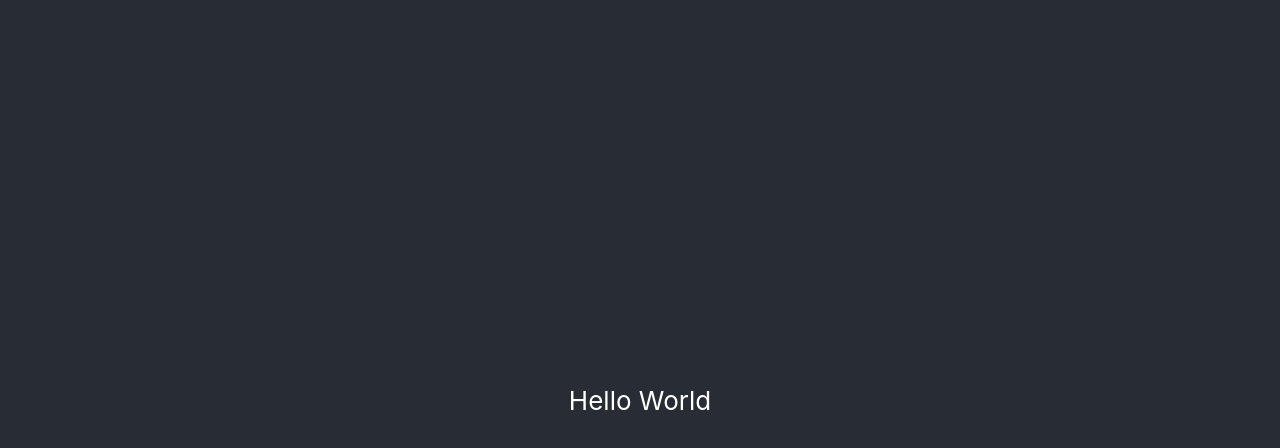
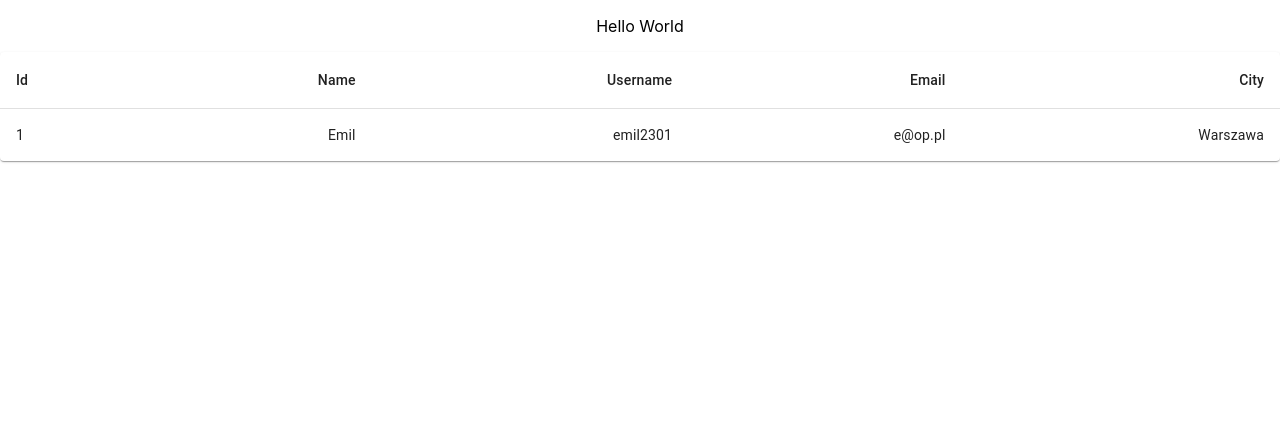
Before and after one commit to Emil2301/proexe, a React (Create React App) app: page / in a window 1280 px wide. Shown: the top 448 px of the page. Built offline with nearby package versions, Linux system fonts and the light colour scheme.

Commit message:
table-component: add table

```diff
--- a/src/App.tsx
+++ b/src/App.tsx
@@ -1,12 +1,12 @@
 import React from 'react'
 import './App.css'
+import Table from './components/table/Table'
 
 function App() {
   return (
     <div className='App'>
-      <header className='App-header'>
-        <p>Hello World</p>
-      </header>
+      <p>Hello World</p>
+      <Table />
     </div>
   )
 }
--- /dev/null
+++ b/src/components/table/Table.tsx
@@ -0,0 +1,44 @@
+import Table from '@mui/material/Table'
+import TableBody from '@mui/material/TableBody'
+import TableCell from '@mui/material/TableCell'
+import TableContainer from '@mui/material/TableContainer'
+import TableHead from '@mui/material/TableHead'
+import TableRow from '@mui/material/TableRow'
+import Paper from '@mui/material/Paper'
+
+function createData(id: number, name: string, username: string, email: string, city: string) {
+  return { id, name, username, email, city }
+}
+
+const rows = [createData(1, 'Emil', 'emil2301', 'e@op.pl', 'Warszawa')]
+
+export default function BasicTable() {
+  return (
+    <TableContainer component={Paper}>
+      <Table sx={{ minWidth: 650 }} aria-label='simple table'>
+        <TableHead>
+          <TableRow>
+            <TableCell>Id</TableCell>
+            <TableCell align='right'>Name</TableCell>
+            <TableCell align='right'>Username</TableCell>
+            <TableCell align='right'>Email</TableCell>
+            <TableCell align='right'>City</TableCell>
+          </TableRow>
+        </TableHead>
+        <TableBody>
+          {rows.map((row) => (
+            <TableRow key={row.name} sx={{ '&:last-child td, &:last-child th': { border: 0 } }}>
+              <TableCell component='th' scope='row'>
+                {row.id}
+              </TableCell>
+              <TableCell align='right'>{row.name}</TableCell>
+              <TableCell align='right'>{row.username}</TableCell>
+              <TableCell align='right'>{row.email}</TableCell>
+              <TableCell align='right'>{row.city}</TableCell>
+            </TableRow>
+          ))}
+        </TableBody>
+      </Table>
+    </TableContainer>
+  )
+}
```
